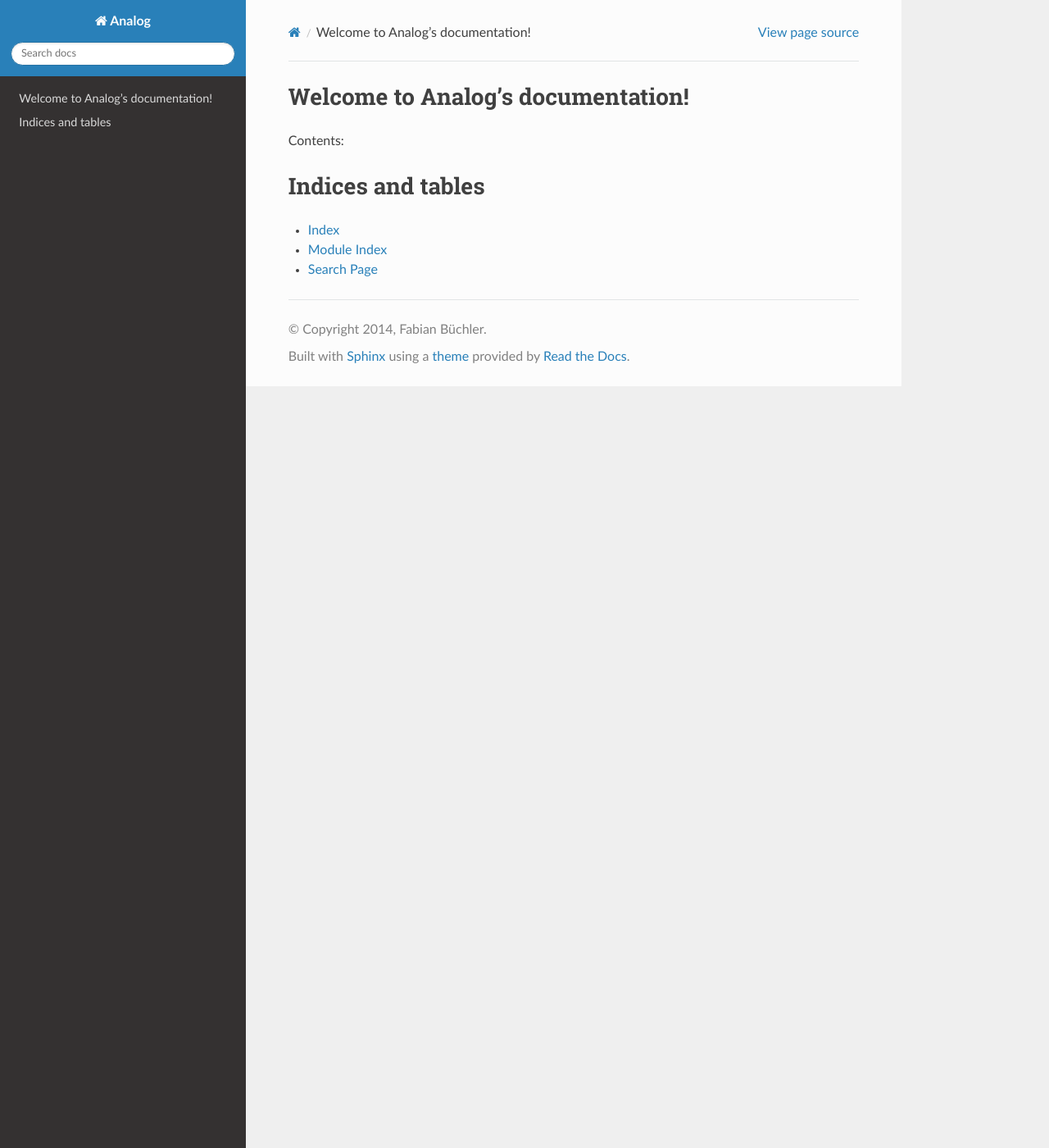
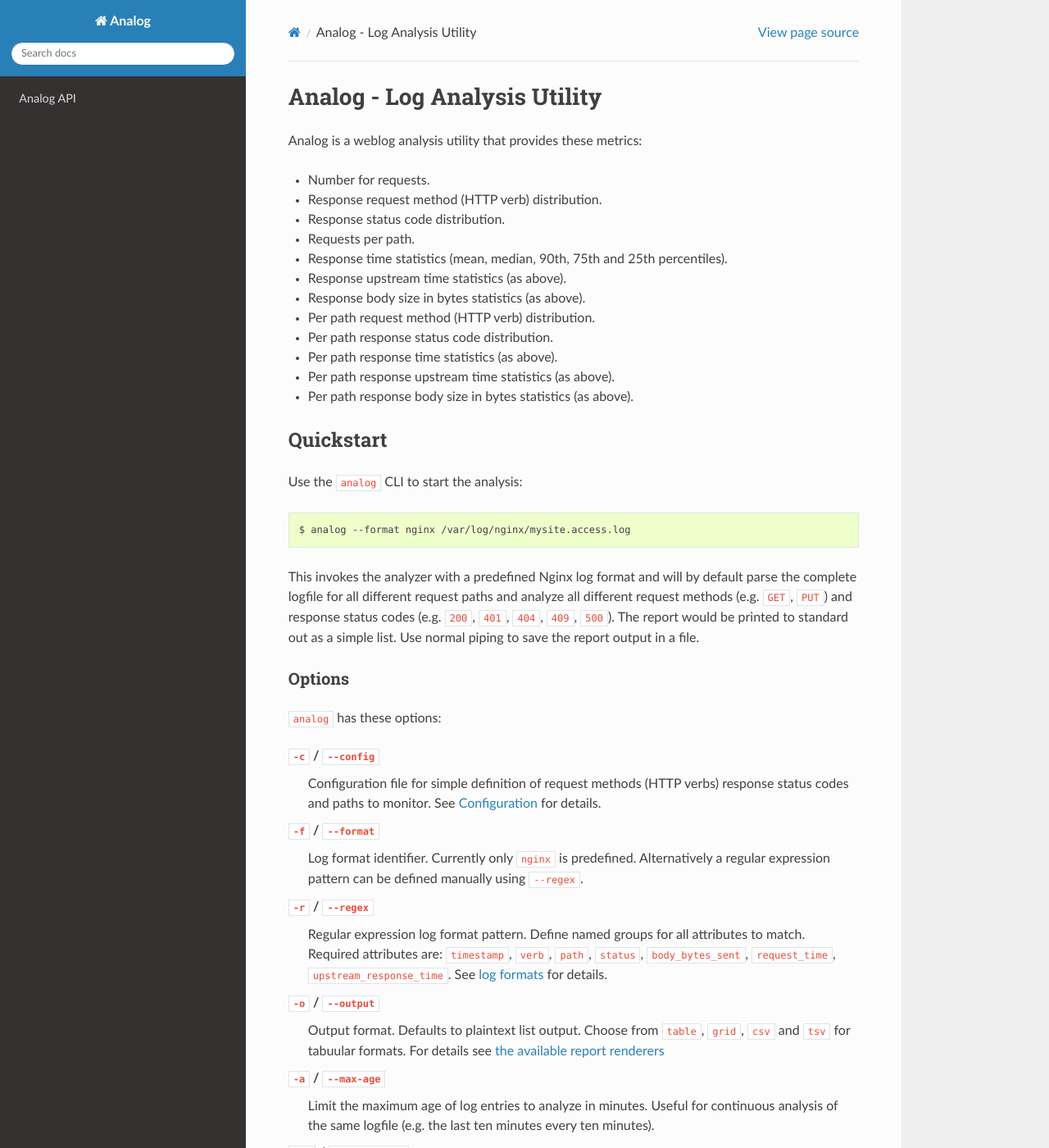
Before and after one commit to fabianbuechler/analog, a Sphinx documentation site: the page built from docs/index.rst, in a window 1280 px wide and 1400 px high. Shown: the whole window at 82% size. Built offline with Sphinx 7.4.7 and the Read the Docs theme 2.0.0, drawn with Linux system fonts in a browser that asks for light colours; some of the changed text lies outside the part shown.

Commit message:
Start documentation: quickstart and CLI usage plus API documentation.

```diff
--- a/CHANGELOG.rst
+++ b/CHANGELOG.rst
@@ -3,6 +3,8 @@
 
 0.1.0 - unreleased
 ------------------
+
+* Start documentation: quickstart and CLI usage plus API documentation.
 
 * Add renderers for CSV and TSV output. Use --output [csv|tsv].
   Unified codebase for all tabular renderers.
--- a/analog/__init__.py
+++ b/analog/__init__.py
@@ -1,6 +1,8 @@
 """Analog - Log Analysis Utitliy."""
 from __future__ import (absolute_import, division, print_function,
                         unicode_literals)
+import os
+
 from analog.analyzer import Analyzer, analyze
 from analog.exceptions import (AnalogError, InvalidFormatExpressionError,
                                MissingFormatError, UnknownRendererError)
@@ -26,5 +28,6 @@
 
 
 __version__ = None
-with open('VERSION') as vfp:
+with open(os.path.abspath(os.path.join(os.path.dirname(__file__),
+                                       os.path.pardir, 'VERSION'))) as vfp:
     __version__ = vfp.read().strip()
--- a/docs/conf.py
+++ b/docs/conf.py
@@ -16,7 +16,17 @@
 import os
 import sys
 
-import sphinx_rtd_theme
+# on_rtd is whether we are on readthedocs.org,
+# this line of code grabbed from docs.readthedocs.org
+on_rtd = os.environ.get('READTHEDOCS', None) == 'True'
+
+if not on_rtd:  # only import and set the theme if we're building docs locally
+    import sphinx_rtd_theme
+    html_theme = 'sphinx_rtd_theme'
+    html_theme_path = [sphinx_rtd_theme.get_html_theme_path()]
+
+# otherwise, readthedocs.org uses their theme by default, so no need to
+# specify it
 
 # If extensions (or modules to document with autodoc) are in another directory,
 # add these directories to sys.path here. If the directory is relative to the
@@ -104,18 +114,6 @@
 
 # -- Options for HTML output ----------------------------------------------
 
-# The theme to use for HTML and HTML Help pages.  See the documentation for
-# a list of builtin themes.
-html_theme = 'sphinx_rtd_theme'
-
-# Theme options are theme-specific and customize the look and feel of a theme
-# further.  For a list of options available for each theme, see the
-# documentation.
-#html_theme_options = {}
-
-# Add any paths that contain custom themes here, relative to this directory.
-html_theme_path = [sphinx_rtd_theme.get_html_theme_path()]
-
 # The name for this set of Sphinx documents.  If None, it defaults to
 # "<project> v<release> documentation".
 html_title = "Analog - Log Analysis Utility"
@@ -158,10 +156,10 @@
 #html_additional_pages = {}
 
 # If false, no module index is generated.
-#html_domain_indices = True
+html_domain_indices = True
 
 # If false, no index is generated.
-#html_use_index = True
+html_use_index = True
 
 # If true, the index is split into individual pages for each letter.
 #html_split_index = False
--- a/docs/index.rst
+++ b/docs/index.rst
@@ -1,21 +1,145 @@
-.. Analog documentation master file, created by
-   sphinx-quickstart on Sat Jan 18 20:05:36 2014.
-   You can adapt this file completely to your liking, but it should at least
-   contain the root `toctree` directive.
+.. _index:
 
-Welcome to Analog's documentation!
-==================================
+=============================
+Analog - Log Analysis Utility
+=============================
 
-Contents:
+Analog is a weblog analysis utility that provides these metrics:
+
+* Number for requests.
+* Response request method (HTTP verb) distribution.
+* Response status code distribution.
+* Requests per path.
+* Response time statistics (mean, median, 90th, 75th and 25th percentiles).
+* Response upstream time statistics (as above).
+* Response body size in bytes statistics (as above).
+* Per path request method (HTTP verb) distribution.
+* Per path response status code distribution.
+* Per path response time statistics (as above).
+* Per path response upstream time statistics (as above).
+* Per path response body size in bytes statistics (as above).
+
+.. _quickstart:
+
+Quickstart
+==========
+
+Use the ``analog`` CLI to start the analysis:
+
+..  code-block:: bash
+
+    $ analog --format nginx /var/log/nginx/mysite.access.log
+
+This invokes the analyzer with a predefined Nginx log format and will by default
+parse the complete logfile for all different request paths and analyze all
+different request methods (e.g. ``GET``, ``PUT``) and response status codes
+(e.g. ``200``, ``401``, ``404``, ``409``, ``500``). The report would be printed
+to standard out as a simple list. Use normal piping to save the report output in
+a file.
+
+.. _options:
+
+Options
+-------
+
+``analog`` has these options:
+
+``-c`` / ``--config``
+    Configuration file for simple definition of request methods (HTTP verbs)
+    response status codes and paths to monitor. See :ref:`config` for details.
+
+``-f`` / ``--format``
+    Log format identifier. Currently only ``nginx`` is predefined. Alternatively
+    a regular expression pattern can be defined manually using ``--regex``.
+
+``-r`` / ``--regex``
+    Regular expression log format pattern. Define named groups for all
+    attributes to match. Required attributes are: ``timestamp``, ``verb``,
+    ``path``, ``status``, ``body_bytes_sent``, ``request_time``,
+    ``upstream_response_time``. See :ref:`log formats <api_logformat>` for
+    details.
+
+``-o`` / ``--output``
+    Output format. Defaults to plaintext list output. Choose from ``table``,
+    ``grid``, ``csv`` and ``tsv`` for tabuular formats. For details see
+    :ref:`the available report renderers <api_renderers>`
+
+``-a`` / ``--max-age``
+    Limit the maximum age of log entries to analyze in minutes. Useful for
+    continuous analysis of the same logfile (e.g. the last ten minutes every ten
+    minutes).
+
+``-ps`` / ``--path-stats``
+    Include per-path statistics in the analysis report output. By default analog
+    only generates overall statistics.
+
+``-t`` / ``--timing``
+    Tracks and prints analysis time.
+
+``-v`` / ``--version``
+    Print analog version and exit.
+
+.. _config:
+
+Configuration
+-------------
+
+The configuration file passed via ``--config`` can be used to define:
+
+*   HTTP *verbs* (request methods) to monitor.
+
+    By default all request methods are monitored. By specifying ``verbs`` you
+    can limit to the ones interesting to you.
+
+*   Response *status codes* to monitor (can be grouped).
+
+    By default all separate status codes are monitored. Specify ``status_codes``
+    to monitor specific ones. Status can be grouped by defining just the first
+    characters. E.g. ``4`` to group all ``4xx`` responses like ``400``, ``401``,
+    ``404``, ``409``
+
+*   Request *paths* to monitor (can be grouped).
+
+    By default all exact request paths are monitored. By specifying ``paths``
+    these can be limited to a certain set. Also paths are grouped. E.g.
+    specifying ``/foo`` would monitor ``/foo/bar`` as well as just ``/foo``.
+
+    Note that paths are evaluated in order of specification. Thus more specific
+    paths should be listed first. E.g. ``/foo/bar`` before ``/foo`` would track
+    both.
+
+*Example:*
+
+..  code-block:: ini
+
+    [analog]
+    verbs = DELETE, GET, PATCH, POST, PUT
+    status_codes = 1, 2, 3, 4, 5, 404, 500
+    paths =
+        /docs/api
+        /docs
+        /index.html
+        /some/path/group
+
+.. _contents:
+
+Contents
+========
 
 .. toctree::
    :maxdepth: 2
 
+   api
 
+..  include:: ../AUTHORS
+
+License
+-------
+
+..  literalinclude:: ../LICENSE
 
 Indices and tables
 ==================
 
 * :ref:`genindex`
 * :ref:`modindex`
-* :ref:`search`
```
Also changed, not shown: README.rst (+20 -1 lines), docs/api.rst (added, +129 -0 lines), 7 other files.
